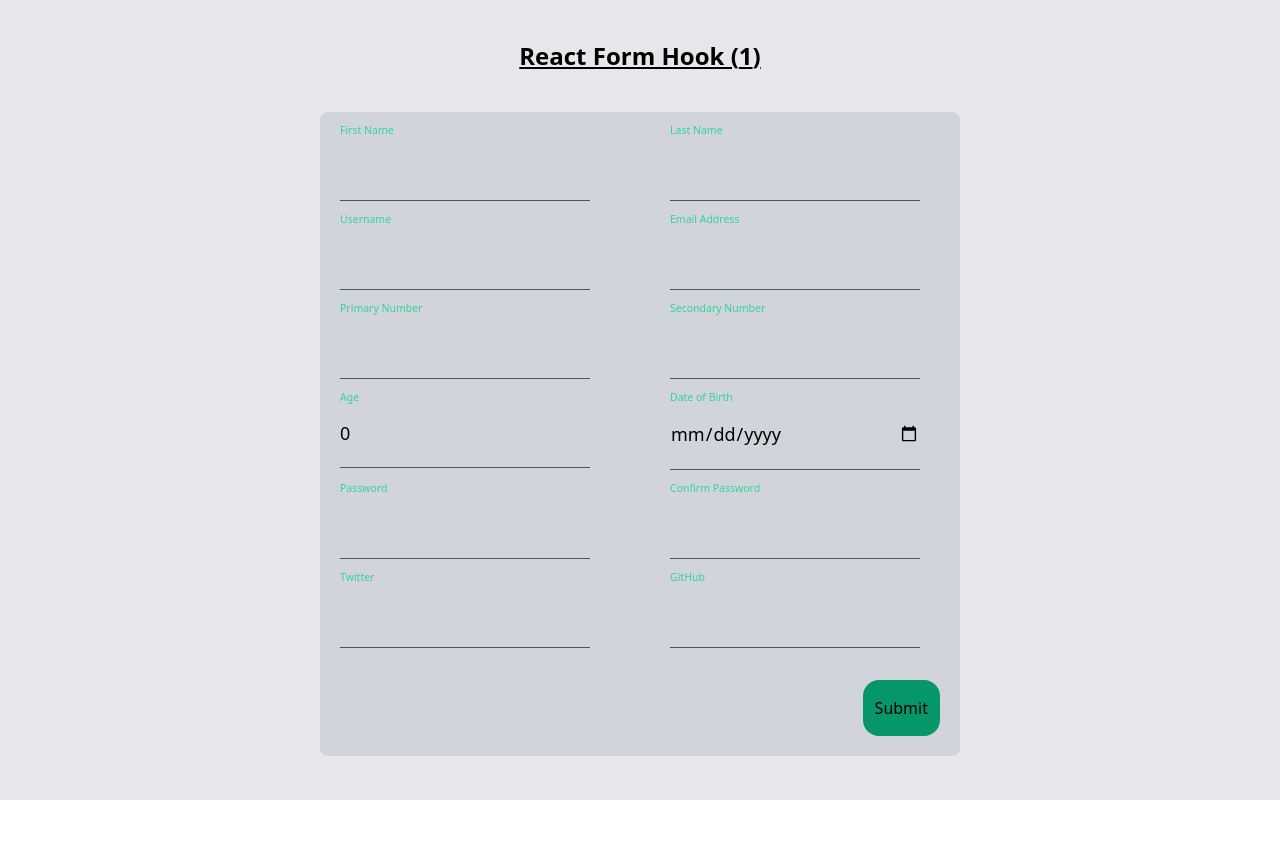
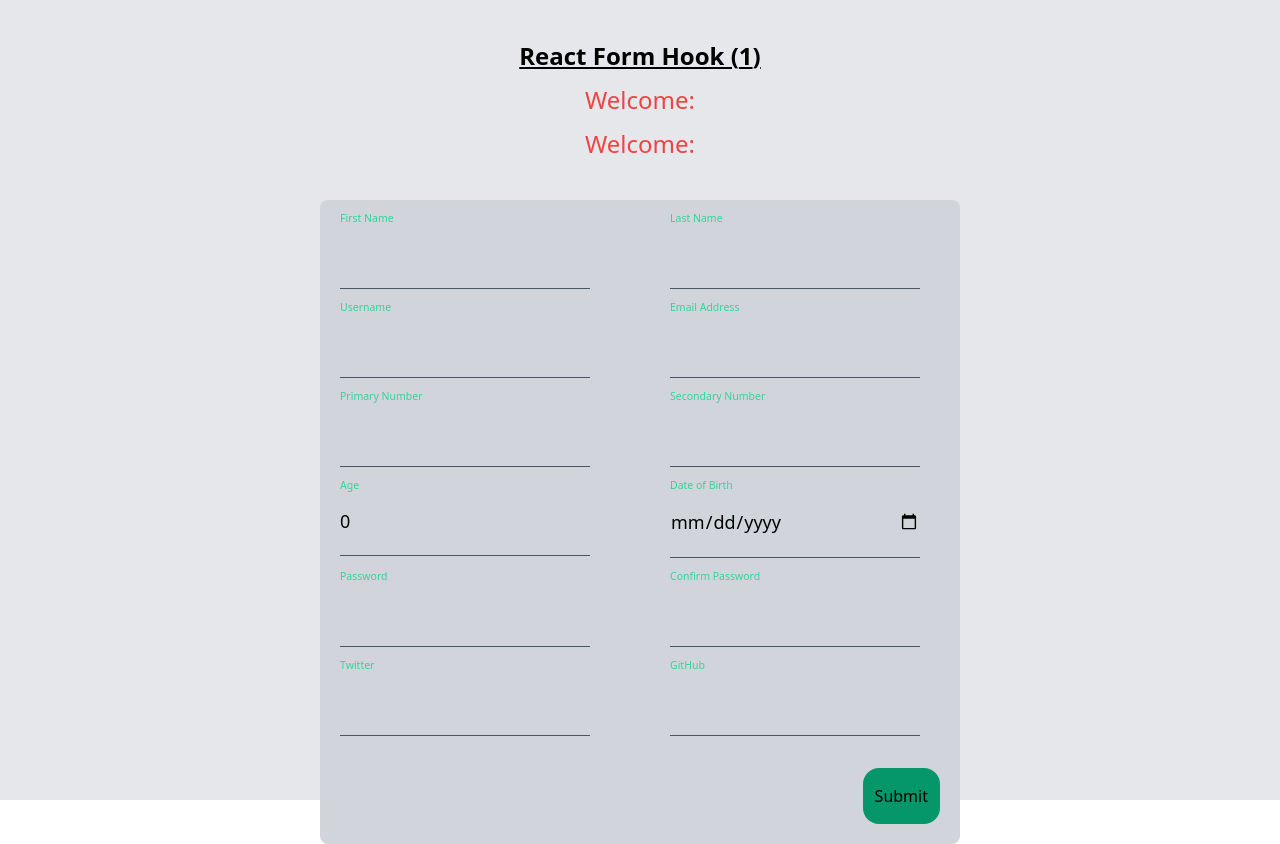
Before and after one commit to Root1-2/form-hook, a React (Vite) app: page / in a window 1280 px wide. Before the commit the page ends 800 px from the top, so only its background shows below. Built offline with nearby package versions, Linux system fonts and the light colour scheme.

Commit message:
watch method

```diff
--- a/src/App.jsx
+++ b/src/App.jsx
@@ -5,7 +5,7 @@ import { DevTool } from "@hookform/devtools";
 let renderCount = 0;
 
 function App() {
-  const { register, control, handleSubmit, formState } = useForm({
+  const { register, control, handleSubmit, formState, watch } = useForm({
     defaultValues: {
       uName: "",
       fName: "",
@@ -29,6 +29,8 @@ function App() {
 
   renderCount++;
 
+  const watchUsername = watch(["uName", "email"]);
+
   const validateEmail = {
     pattern: {
       value: /^[a-zA-Z0-9._%+-]+@[a-zA-Z0-9.-]+\.[a-zA-Z]{2,}$/,
@@ -46,6 +48,12 @@ function App() {
     <div className="h-screen bg-gray-200">
       <p className="pt-10 text-center text-2xl font-semibold underline">
         React Form Hook ({renderCount / 2})
+      </p>
+      <p className="mt-3 text-center text-2xl text-red-500">
+        Welcome: {watchUsername}
+      </p>
+      <p className="mt-3 text-center text-2xl text-red-500">
+        Welcome: {watchUsername}
       </p>
       <form onSubmit={handleSubmit(onSubmit)} noValidate>
         <div className="flex justify-center">
```
